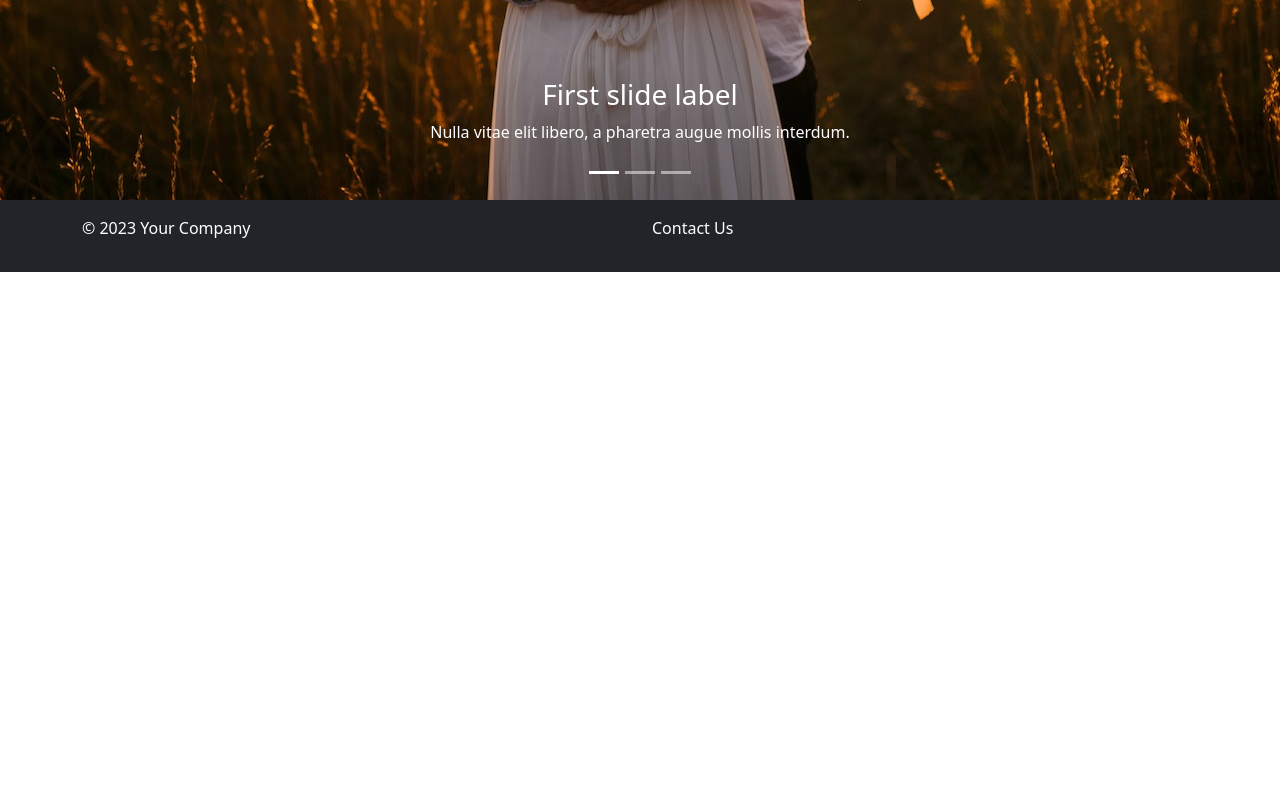
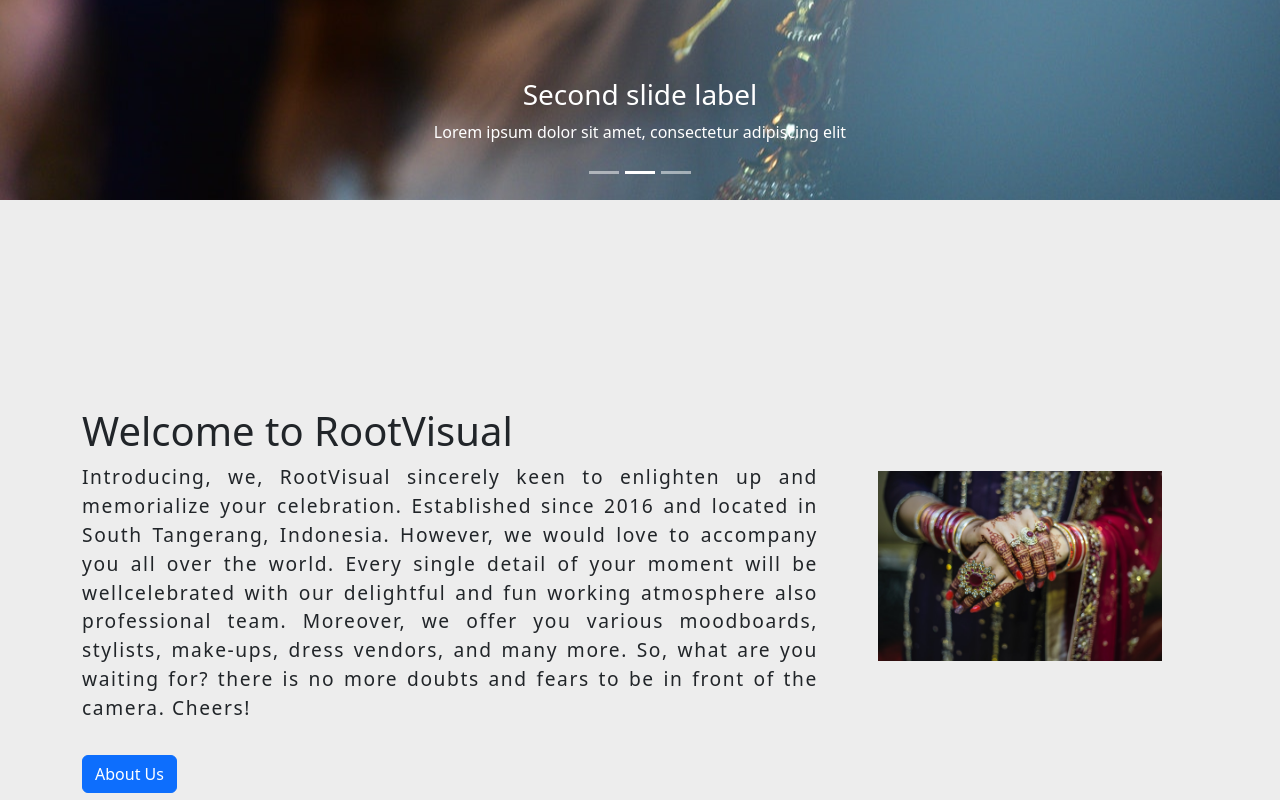
Before and after one commit to maulanakbrr/rootvisual, a Next.js app: page / in a window 1280 px wide. Shown: the part 600-1400 px from the top of the page. Before the commit the page ends 872 px from the top, so only its background shows below. Built offline with nearby package versions, Linux system fonts and the light colour scheme.

Commit message:
updated styled-components, updated BootstrapNav and HomeCarousel components, created HomeAbout ad updated global styles

```diff
--- a/app/page.jsx
+++ b/app/page.jsx
@@ -1,11 +1,11 @@
 import HomeCarousel from "@/components/HomeCarousel"
-import Image from "next/image"
+import HomeAbout from "@/components/HomeAbout"
 
 const Home = () => {
   return (
     <section>
       <HomeCarousel/>
-
+      <HomeAbout/>
     </section>
   )
 }
--- a/components/BootstrapNav/index.jsx
+++ b/components/BootstrapNav/index.jsx
@@ -24,8 +24,6 @@
       setY(window.scrollY);
     }, [y]
   );
-
-  console.log("Y:: ", y)
 
   useEffect(() => {
     setY(window.scrollY);
--- /dev/null
+++ b/components/HomeAbout/index.jsx
@@ -0,0 +1,117 @@
+'use client'
+import { Container, Row, Col, Button } from 'react-bootstrap'
+import Link from 'next/link'
+import Image from 'next/image'
+import styled from 'styled-components'
+
+const ThisContainer = styled(Container)`
+  height: auto;
+  display: flex;
+  justify-content: center;
+  flex-direction: column;
+
+  @media screen and (min-width: 992px) {
+    height: 100vh;
+  }
+`
+
+const ThisRow = styled(Row)`
+  #home-about-desc {
+    margin-bottom: 2rem;
+    letter-spacing: .1rem;
+    font-size: 1rem;
+    text-align: center;
+  }
+
+  #home-about-btn-container {
+    text-align: center;
+    margin-bottom: 3rem;
+  }
+
+  #home-about-image-container {
+    width: 80%;
+    height: auto;
+    margin: 0 auto;
+    margin-top: .5rem;
+    margin-bottom: 3rem;
+  }
+
+  @media screen and (min-width: 992px) {
+    #home-about-desc {
+      width: 100%;
+      text-align: justify;
+    }
+
+    #home-about-btn-container {
+      text-align: left;
+      margin-bottom: 0;
+    }
+
+    #home-about-image-container {
+      margin-bottom: 0;
+    }
+  }
+
+  @media screen and (min-width: 1200px) {
+
+    #home-about-desc {
+      font-size: 1.2rem;
+    }
+
+    #home-about-image-container {
+      margin-top: .5rem;
+    }
+  }
+`
+
+const MainTitle = styled.h1`
+  text-align: center;
+  margin-top: 3rem;
+
+  @media screen and (min-width: 992px) {
+    margin-top: 0;
+    text-align: left;
+  }
+`
+
+const HomeAbout = () => {
+  return (
+    <ThisContainer>
+      <MainTitle>Welcome to RootVisual</MainTitle>
+      <ThisRow>
+        <Col xl={8} lg={6} xs={12}>
+
+          <p id='home-about-desc'>
+            Introducing, we, RootVisual sincerely keen to enlighten up and memorialize your celebration. Established since 2016 and located in South Tangerang, Indonesia. However, we would love to accompany you all over the world. Every single detail of your moment will be wellcelebrated with our delightful and fun working atmosphere also professional team. Moreover, we offer you various moodboards, stylists, make-ups, dress vendors, and many more. So, what are you waiting for? there is no more doubts and fears to be in front of the camera. Cheers!
+          </p>
+
+          <div id='home-about-btn-container'>
+          <Link href='/about' style={{ textDecoration: 'none', marginTop: '3rem' }}>
+            <Button variant='primary'>
+              About Us
+            </Button>
+          </Link>
+          </div>
+        </Col>
+
+        <Col xl={4} lg={6} xs={12}>
+          <div id='home-about-image-container'>
+            <Image
+              src='/assets/carousel/wed8.jpg'
+              alt='image'
+              width={50}
+              height={50}
+              sizes='100%'
+              style={{
+                width: '100%',
+                height: 'auto'
+              }}
+            />
+          </div>
+        </Col>
+      </ThisRow>
+    </ThisContainer>
+  )
+}
+
+export default HomeAbout
--- a/components/HomeCarousel/index.jsx
+++ b/components/HomeCarousel/index.jsx
@@ -46,7 +46,10 @@
 
       {
         DUMMY_DATA.map(item => (
-          <Carousel.Item key={item.id} interval={1000}>
+          <Carousel.Item
+            key={item.id}
+            // interval={1000}
+          >
             <CarouselBackgroundImage imageurl={item.imageUrl}/>
             <Carousel.Caption>
               <h3>{item.title}</h3>
--- a/next.config.js
+++ b/next.config.js
@@ -1,4 +1,9 @@
 /** @type {import('next').NextConfig} */
-const nextConfig = {}
+const nextConfig = {
+  compiler: {
+    // Enables the styled-components SWC transform
+    styledComponents: true
+  }
+}
 
 module.exports = nextConfig
--- a/package.json
+++ b/package.json
@@ -17,6 +17,6 @@
     "react-bootstrap": "^2.8.0",
     "react-dom": "18.2.0",
     "react-icons": "^4.11.0",
-    "styled-components": "^6.0.7"
+    "styled-components": "^5.3.3"
   }
 }
--- a/styles/globals.css
+++ b/styles/globals.css
@@ -4,6 +4,11 @@
   margin: 0;
 }
 
+body {
+  background-color: #ededed;
+
+}
+
 .proj-main-container{
   min-height: 92.5vh;
 }
```
Also changed, not shown: 1 other file (tests, documents, lock files or other folders).
